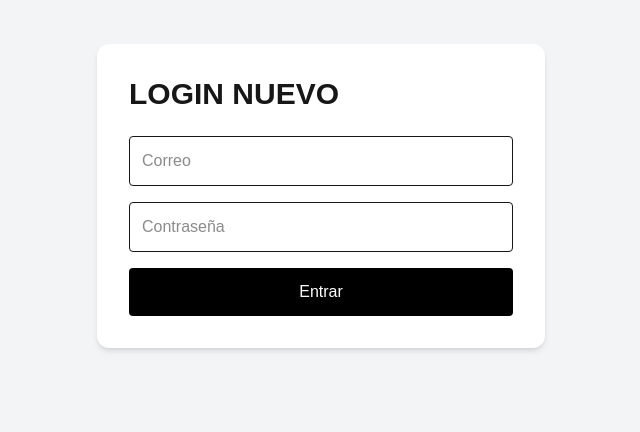
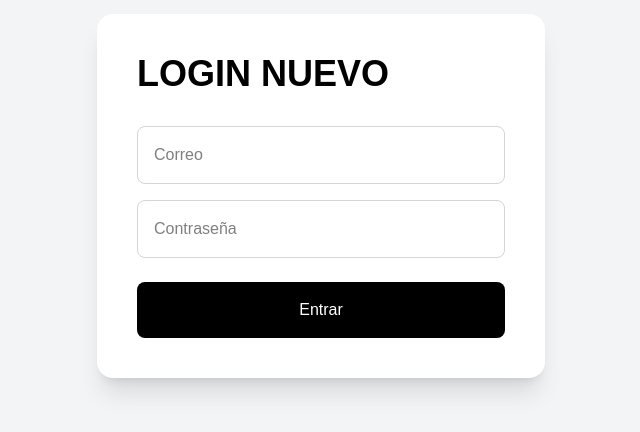
Before and after one commit to alcamvel-dev/control-vehicular, a Next.js app: page /login in a window 1280 px wide. Shown: the part 204-636 px from the top of the page, without its empty margins (319-959 px from the left). Built offline with nearby package versions, Linux system fonts and the light colour scheme.

Commit message:
Remove dark mode styles

```diff
--- a/app/login/page.tsx
+++ b/app/login/page.tsx
@@ -13,23 +13,44 @@ export default function LoginPage() {
 
   const handleLogin = async () => {
 
-    const { error } =
-      await supabase.auth.signInWithPassword({
+    const { data, error } = await supabase.auth.signInWithPassword({
 
-        email,
-        password,
+      email,
+      password,
 
-      })
+    })
 
     if (error) {
 
-      alert(error.message)
+      return alert(error.message)
 
-    } else {
+    }
 
-      alert('LOGIN EXITOSO')
+    const userId = data.user.id
+
+    const { data: usuario } = await supabase
+      .from('usuarios')
+      .select('*')
+      .eq('auth_id', userId)
+      .single()
+
+    if (!usuario) {
+
+      return alert('Usuario sin permisos')
+
+    }
+
+    if (usuario.rol === 'admin') {
+
+      router.push('/admin')
+      return
+
+    }
+
+    if (usuario.rol === 'cliente') {
 
       router.push('/portal')
+      return
 
     }
 
@@ -39,9 +60,9 @@ export default function LoginPage() {
 
     <main className="min-h-screen flex items-center justify-center bg-gray-100">
 
-      <div className="bg-white p-8 rounded-xl shadow-md w-full max-w-md">
+      <div className="bg-white p-10 rounded-2xl shadow-xl w-full max-w-md">
 
-        <h1 className="text-3xl font-bold mb-6">
+        <h1 className="text-4xl font-bold mb-8 text-black">
           LOGIN NUEVO
         </h1>
 
@@ -52,7 +73,7 @@ export default function LoginPage() {
           onChange={(e) =>
             setEmail(e.target.value)
           }
-          className="w-full border p-3 mb-4 rounded"
+          className="w-full border border-gray-300 p-4 mb-4 rounded-lg text-black"
         />
 
         <input
@@ -62,12 +83,12 @@ export default function LoginPage() {
           onChange={(e) =>
             setPassword(e.target.value)
           }
-          className="w-full border p-3 mb-4 rounded"
+          className="w-full border border-gray-300 p-4 mb-6 rounded-lg text-black"
         />
 
         <button
           onClick={handleLogin}
-          className="w-full bg-black text-white p-3 rounded"
+          className="w-full bg-black text-white p-4 rounded-lg hover:bg-gray-800 transition"
         >
           Entrar
         </button>
```
